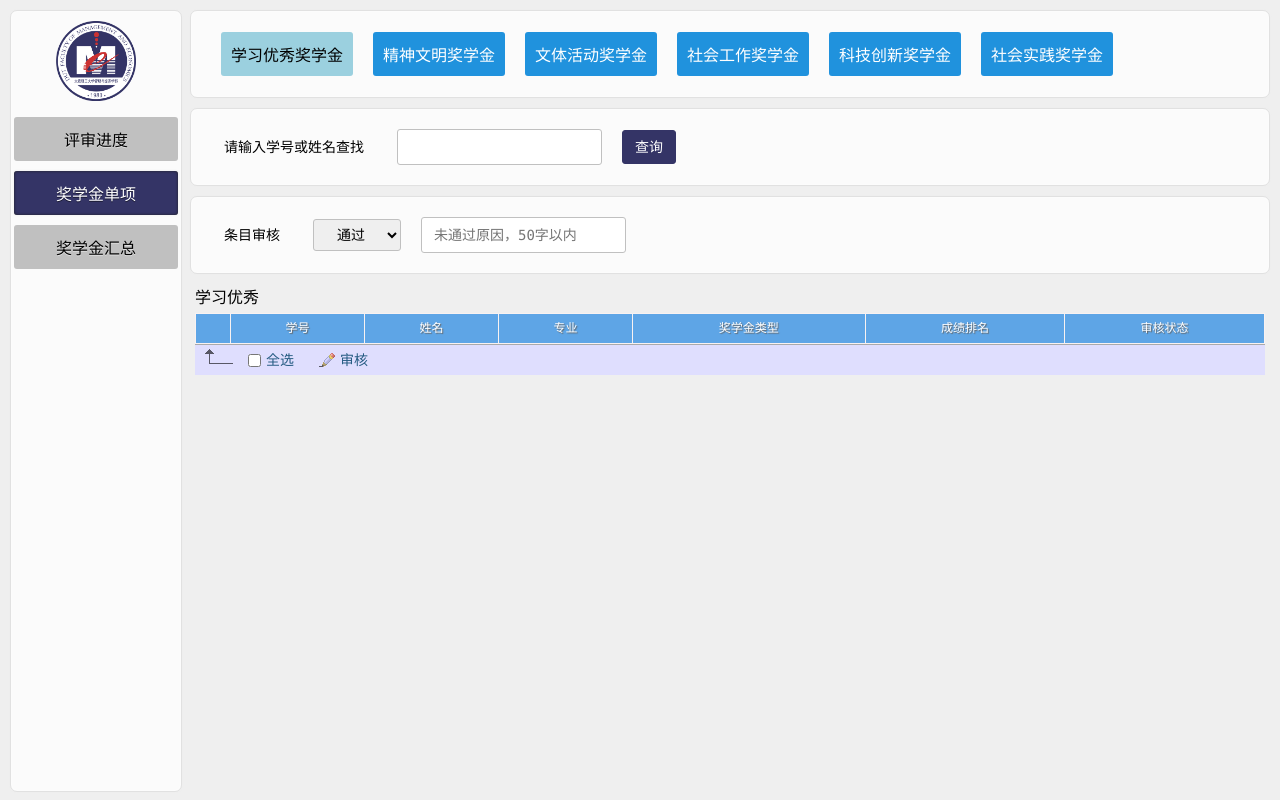
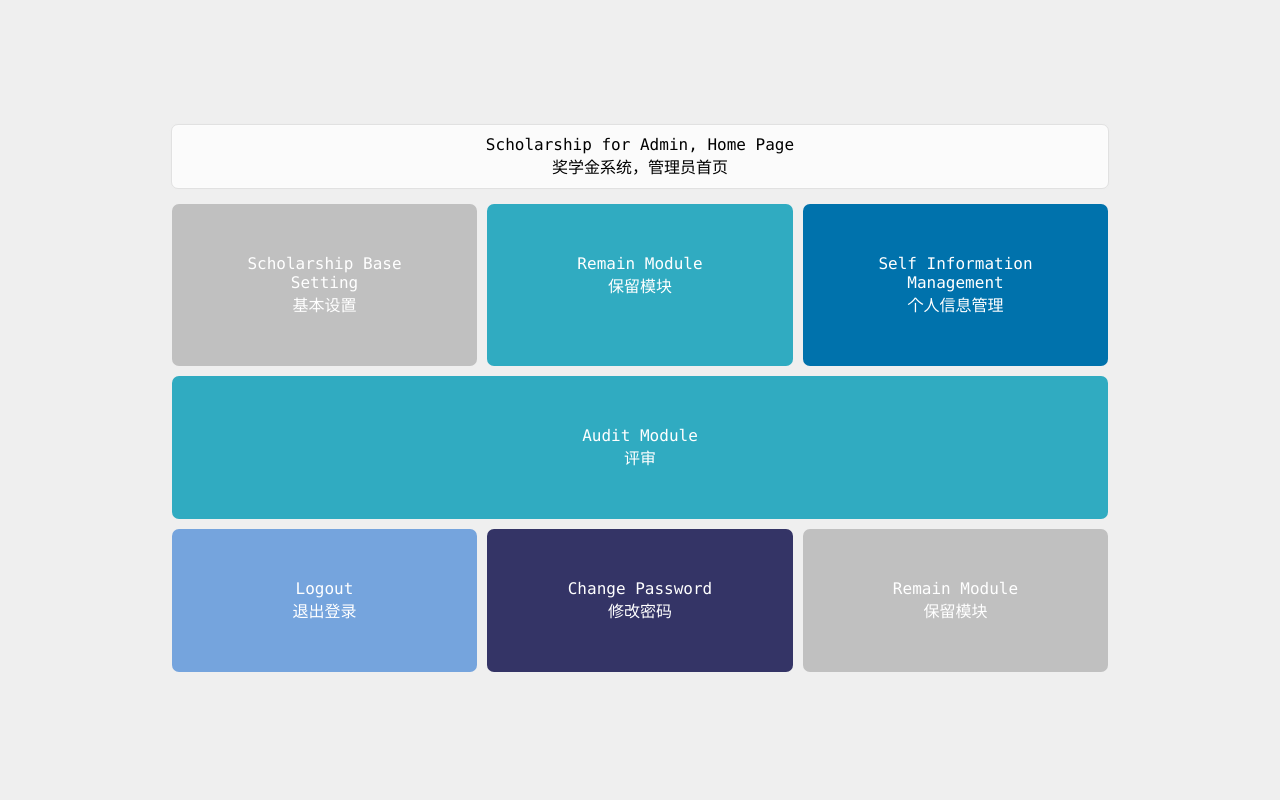
Before and after one commit to luyuting/Scholarship-Yaf, a PHP site: page /application/views/page/admin/main.phtml in a window 1280 px wide. Run offline with PHP 8.4, Linux system fonts and the light colour scheme; lists and menus that the app fills with data are empty.

Commit message:
管理员页面完善

```diff
--- a/application/controllers/Admin/Base.php
+++ b/application/controllers/Admin/Base.php
@@ -23,6 +23,11 @@
             $this->setAdmin($admin_account);
             $this->setCookie($admin_account);
             $this->success($info);
+        }
+
+        public function logoutAction() {
+            $this->unsetAdmin();
+            $this->getResponse()->setRedirect('/page_admin/login');
         }
 
         public function scholarBaseAction() {
--- a/application/controllers/Page/Admin.php
+++ b/application/controllers/Page/Admin.php
@@ -4,6 +4,10 @@
         protected $_no_login = ['login'];
 
         public function loginAction() {
+
+        }
+
+        public function auditAction() {
 
         }
 
--- a/application/library/Abstract/Controller/DefaultAd.php
+++ b/application/library/Abstract/Controller/DefaultAd.php
@@ -58,4 +58,9 @@
         protected final function getAdmin() {
             return $this->_login_admin;
         }
+
+        protected final function unsetAdmin() {
+            unset($_SESSION['aid']);
+            $this->_login_admin = null;
+        }
     }
--- a/application/views/page/admin/login.phtml
+++ b/application/views/page/admin/login.phtml
@@ -15,8 +15,8 @@
 			<label for="userid">Account</label>
             <input id="userid" type="text" name="admin_id" placeholder="input your account"/>
             <label for="password">Password</label>
-            <input id="password" type="password" name="admin_pass" placeholder="input your password"/>
-            <button id="login-button" type="button" >Login</button>
+           	<input id="password" type="password" name="admin_pass" placeholder="input your password"/>
+      		<button id="login-button" type="button" >Login</button>
         </form>
 	</div>
 	<script src="/js/comm/jquery-1.8.2.min.js"></script>
--- a/application/views/page/admin/main.phtml
+++ b/application/views/page/admin/main.phtml
@@ -2,12 +2,27 @@
 <html>
 <head>
 	<meta charset="UTF-8">
-	<title>奖学金系统审核</title>
+	<title>管理员-首页</title>
 	<link rel="stylesheet" href="/css/base.css" />
-	<link rel="stylesheet" href="/css/audit.css" />
-	<script src="/js/comm/jquery-1.8.2.min.js"></script>
-	<script src="/js/admin/audit.js"></script>
+	<link rel="stylesheet" href="/css/main.css" />
 </head>
 <body>
+	<div class="flex-container">
+		<div class="page-title container">Scholarship for Admin, Home Page<br>奖学金系统，管理员首页</div>
+    	<div class="flex-box">
+    		<span class="shade"><a href="/page_admin/baserule">Scholarship Base Setting<br>基本设置</a></span>
+        	<!-- <span class="shallow"><a href="/page_admin/rule">Rules Setting<br>规则设置</a></span>  -->
+        	<span class="shallow"><a href="#">Remain Module<br>保留模块</a></span>
+        	<span class="middle"><a href="#">Self Information Management<br>个人信息管理</a></span>
+        </div>
+        <div class="flex-box">
+    		<span class="shallow"><a href="/page_admin/audit">Audit Module<br>评审</a></span>
+        </div>
+        <div class="flex-box">
+    		<span class="default"><a href="/admin_base/logout">Logout<br>退出登录</a></span>
+        	<span class="deep"><a href="#">Change Password<br>修改密码</a></span>
+        	<span class="shade"><a href="#">Remain Module<br>保留模块</a></span>
+        </div>
+	</div>
 </body>
 </html>
--- a/application/views/page/admin/rule.phtml
+++ b/application/views/page/admin/rule.phtml
@@ -10,6 +10,7 @@
 </head>
 <body>
 <div class="rule-edit">
+	<?php include_once 'back.html';?>
 	<img src="../img/me.png" />
 	<div>
 		<label>名称</label>
--- /dev/null
+++ b/public/css/main.css
@@ -0,0 +1,69 @@
+@CHARSET "UTF-8";
+
+body {
+	display: flex;
+	display: -webkit-flex;
+	justify-content: center;
+	-webkit-justify-content: center;
+	align-items: center;
+	-webkit-align-itmes: center;
+}
+
+.page-title.container{
+	width: calc(100% - 20px);
+}
+
+.flex-container {
+	display: flex;
+	display: -webkit-flex;
+	flex-direction: column;
+	-webkit-flex-direction: column;
+}
+
+.flex-box {
+	display: flex;
+	display: -webkit-flex;
+}
+
+.flex-box span {
+	/* align-self: center; */
+	-webkit-flex: 1;
+	flex: 1;
+	background: #75a4dd;
+	margin: 5px;
+	border-radius: 7px;
+	text-align: center;
+	color: #fff;
+}
+
+.flex-box span a {
+	display: block;
+	text-decoration: none;
+	color: #fff;
+	padding: 50px;
+}
+
+.flex-box span a:hover {
+	color: #ff0;
+	text-shadow: 0 1px 0 #000;
+}
+
+.flex-box span.default {
+
+}
+
+.flex-box span.shade {
+	background: #c0c0c0;
+}
+
+.flex-box span.deep {
+	background: #343466;
+}
+
+.flex-box span.middle {
+	background: #0072ac;
+}
+
+.flex-box span.shallow {
+	background: #30abc1;
+}
```
Also changed, not shown: application/views/page/admin/audit.phtml (added, +14 -0 lines), application/views/page/admin/back.html (added, +32 -0 lines), application/views/page/admin/baserule.phtml (+5 -4 lines), application/views/page/admin/setting.phtml (+10 -2 lines), application/views/page/user/login.phtml (line endings or trailing spaces), public/css/login.css (line endings or trailing spaces).
